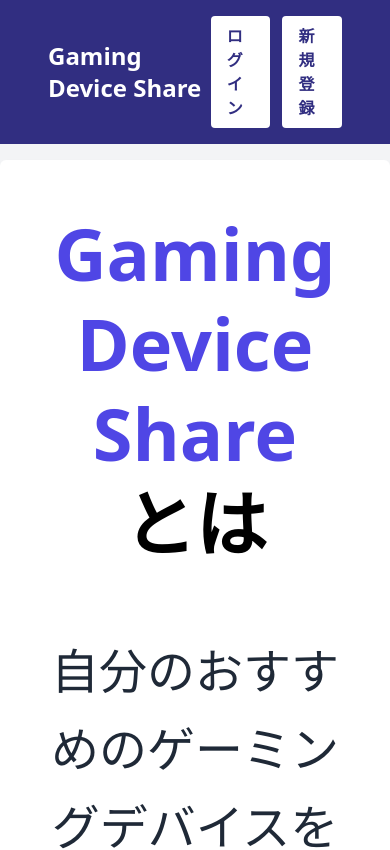
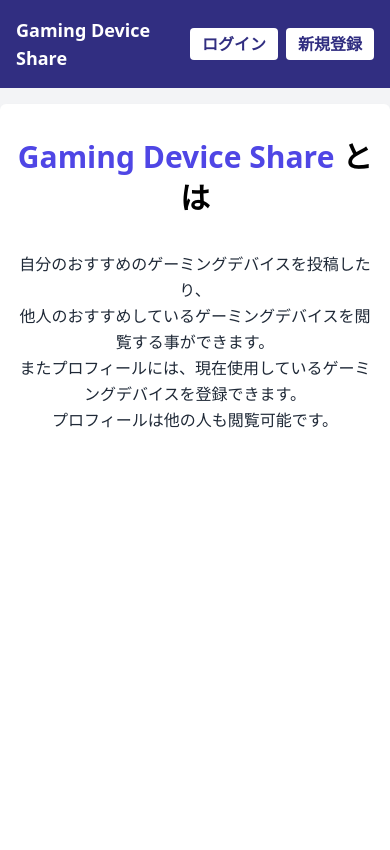
Before and after one commit to dankichi24/sns-portfolio, a Next.js app in the folder client/: page / in a window 390 px wide. Shown: the top 850 px of the page. Built offline with nearby package versions, Linux system fonts and the light colour scheme; no server answers.

Commit message:
デザインの修正（スマホに合わせるように）

```diff
--- a/client/components/DeviceList.tsx
+++ b/client/components/DeviceList.tsx
@@ -227,7 +227,7 @@ const DeviceList: React.FC = () => {
         </div>
 
         {/* デバイス表示 */}
-        <div className="grid grid-cols-1 sm:grid-cols-2 lg:grid-cols-3 gap-6 w-full max-w-7xl justify-end">
+        <div className="grid grid-cols-1 sm:grid-cols-2 lg:grid-cols-3 gap-6 w-full max-w-7xl place-items-center sm:place-items-start">
           {devices.map((device) => (
             <div
               key={device.id}
--- a/client/components/Navbar.tsx
+++ b/client/components/Navbar.tsx
@@ -44,14 +44,17 @@ const Navbar = () => {
 
   return (
     <header className="w-full bg-indigo-900 text-white py-4 sticky top-0 z-50">
-      <div className="w-full flex justify-between items-center px-12">
+      <div className="w-full flex justify-between items-center px-4 sm:px-12">
+        {/* 左側：タイトル */}
         <Link
           href={user ? "/home" : "/"}
-          className="text-2xl font-bold hover:opacity-75 transition-opacity duration-300"
+          className="text-lg sm:text-2xl font-bold hover:opacity-75 transition-opacity duration-300"
         >
           Gaming Device Share
         </Link>
-        <div className="flex items-center space-x-3">
+
+        {/* 右側：ログイン or メニュー */}
+        <div className="flex items-center gap-2 flex-shrink-0">
           {user ? (
             <>
               <span className="flex items-center space-x-2">
@@ -66,20 +69,19 @@ const Navbar = () => {
                   alt="プロフィール画像"
                   className="w-8 h-8 rounded-full object-cover bg-indigo-900"
                 />
-
                 <span className="text-sm font-semibold">
                   {user.username}さん
                 </span>
               </span>
               <Link
                 href={isMypage || isUserDevicesPage ? "/home" : "/mypage"}
-                className="bg-white text-indigo-900 px-4 py-2 rounded font-bold hover:bg-gray-200 transition duration-300"
+                className="bg-white text-indigo-900 px-3 py-1 sm:px-4 sm:py-2 rounded font-bold hover:bg-gray-200 transition"
               >
                 {isMypage || isUserDevicesPage ? "HOME" : "マイページ"}
               </Link>
               <button
                 onClick={logout}
-                className="bg-white text-indigo-900 px-4 py-2 rounded font-bold hover:bg-gray-200 transition duration-300"
+                className="bg-white text-indigo-900 px-3 py-1 sm:px-4 sm:py-2 rounded font-bold hover:bg-gray-200 transition"
               >
                 ログアウト
               </button>
@@ -88,13 +90,13 @@ const Navbar = () => {
             <>
               <Link
                 href="/auth/signin"
-                className="bg-white text-indigo-900 px-4 py-2 rounded font-bold hover:bg-gray-200 transition duration-300"
+                className="bg-white text-indigo-900 px-3 py-1 sm:px-4 sm:py-2 rounded font-bold hover:bg-gray-200 transition"
               >
                 ログイン
               </Link>
               <Link
                 href="/auth/signup"
-                className="bg-white text-indigo-900 px-4 py-2 rounded font-bold hover:bg-gray-200 transition duration-300"
+                className="bg-white text-indigo-900 px-3 py-1 sm:px-4 sm:py-2 rounded font-bold hover:bg-gray-200 transition"
               >
                 新規登録
               </Link>
--- a/client/pages/index.tsx
+++ b/client/pages/index.tsx
@@ -1,11 +1,11 @@
 const Home = () => {
   return (
     <div className="min-h-screen flex flex-col items-center justify-center bg-gray-100">
-      <main className="flex-grow container p-12 text-center bg-white shadow-md rounded-md mt-4 max-w-8xl">
-        <h2 className="text-7xl font-bold text-indigo-600 mb-16 leading-tight">
+      <main className="flex-grow container px-4 py-8 sm:p-12 text-center bg-white shadow-md rounded-md mt-4 max-w-8xl">
+        <h2 className="text-3xl sm:text-7xl font-bold text-indigo-600 mb-8 sm:mb-16 leading-snug sm:leading-tight">
           Gaming Device Share <span className="text-black">とは</span>
         </h2>
-        <p className="text-gray-800 text-5xl leading-relaxed">
+        <p className="text-base sm:text-5xl text-gray-800 leading-relaxed sm:leading-relaxed">
           自分のおすすめのゲーミングデバイスを投稿したり、
           <br />
           他人のおすすめしているゲーミングデバイスを閲覧する事ができます。
```
Also changed, not shown: 31 other files (tests, documents, lock files or other folders).
